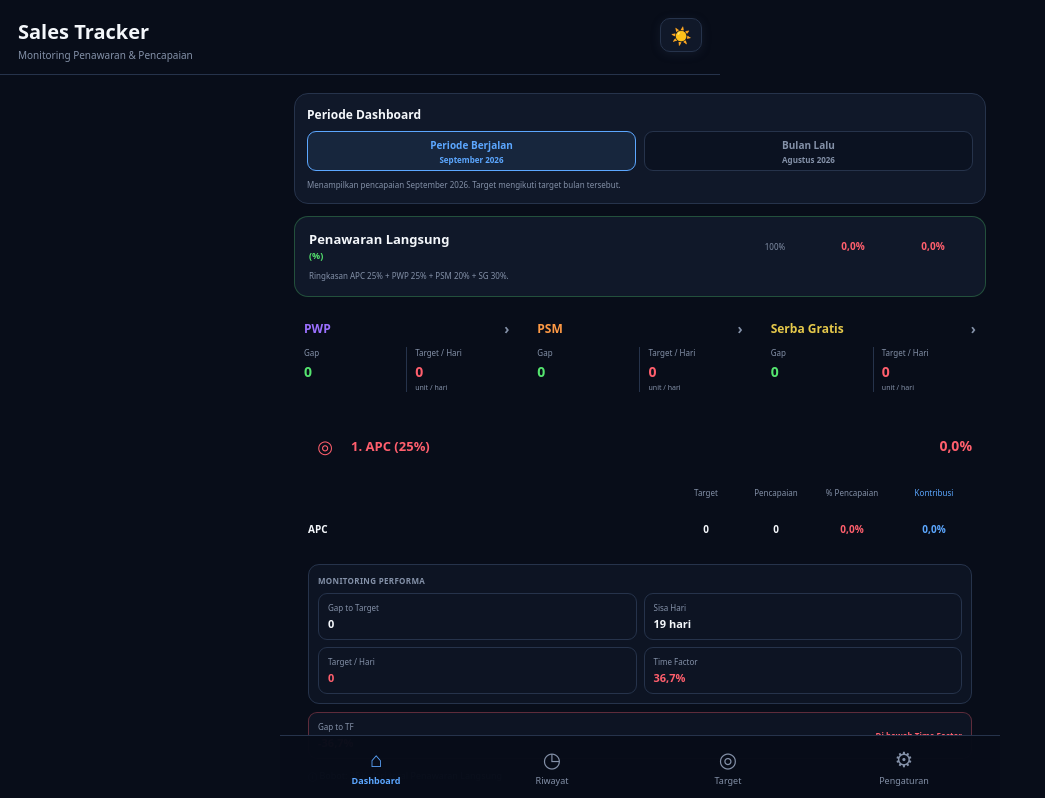
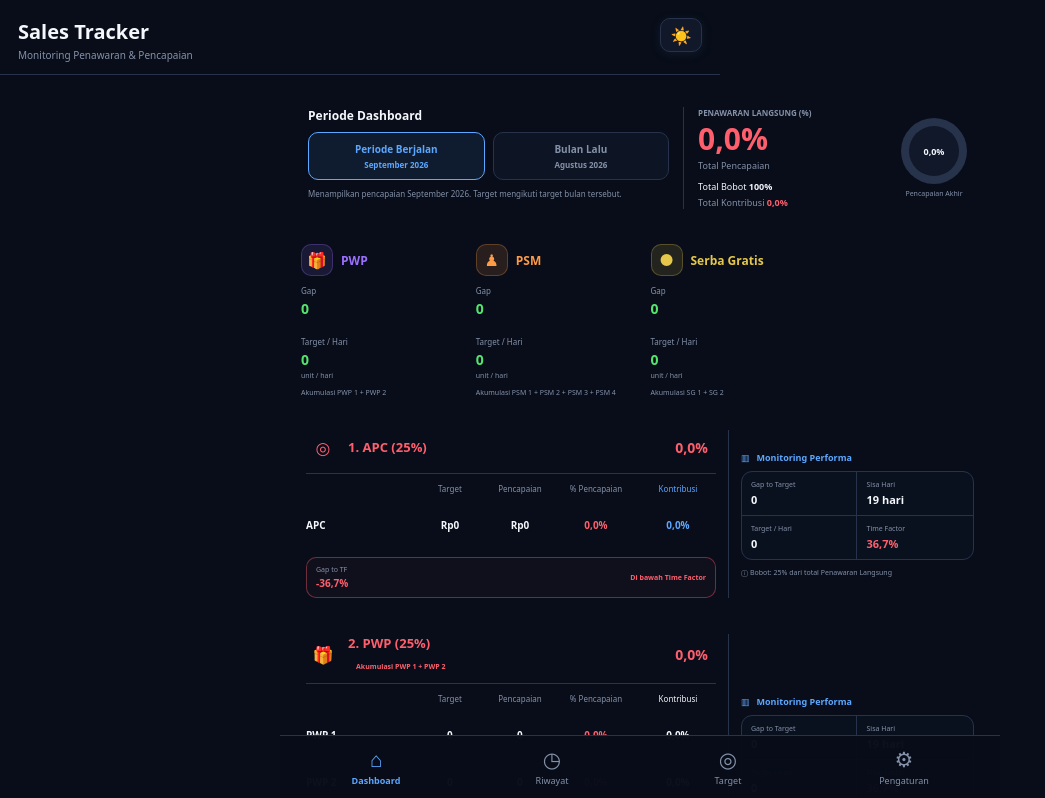
Before and after one commit to fajriainulyaqin-dev/sales-tracker, a React (Vite) app: page / in a window 1280 px wide. Shown: the top 798 px of the page, without its empty margins (0-1045 px from the left). Built offline with nearby package versions, Linux system fonts and the light colour scheme.

Commit message:
Update App.jsx

```diff
--- a/src/App.jsx
+++ b/src/App.jsx
@@ -531,7 +531,7 @@ function ApcRow({ data }) {
             fontWeight: 800,
           }}
         >
-          {fmt(data.target)}
+          Rp{fmt(data.target)}
         </div>
 
         <div
@@ -542,7 +542,7 @@ function ApcRow({ data }) {
             fontWeight: 800,
           }}
         >
-          {fmt(data.achieved)}
+          Rp{fmt(data.achieved)}
         </div>
 
         <div
@@ -587,159 +587,109 @@ function Section({
 }) {
   const sectionColor = performanceColor(achievement);
   const gapToTf = Number(achievement || 0) - Number(timeFactor || 0);
+  const tfColor = gapToTf >= 0 ? COLORS.green : COLORS.red;
 
   return (
     <section
       style={{
-        background: `radial-gradient(circle at 100% 0%, ${sectionColor}16 0%, transparent 42%), ${COLORS.panel}`,
-        border: `1px solid ${sectionColor}85`,
+        background: `radial-gradient(circle at 100% 0%, ${sectionColor}13 0%, transparent 46%), ${COLORS.panel}`,
+        border: `1px solid ${sectionColor}88`,
         borderRadius: 16,
-        padding: 14,
-        marginTop: 14,
-        position: "relative",
-        boxSizing: "border-box",
-        boxShadow: `0 0 16px ${sectionColor}0f`,
+        padding: 12,
+        marginTop: 12,
+        boxShadow: `0 8px 22px ${sectionColor}0b`,
       }}
     >
-      <div style={{ display: "flex", alignItems: "center", gap: 9 }}>
-        <div
-          style={{
-            width: 34,
-            height: 34,
-            borderRadius: 10,
-            background: `${sectionColor}20`,
-            border: `1px solid ${sectionColor}45`,
-            display: "flex",
-            alignItems: "center",
-            justifyContent: "center",
-            color: sectionColor,
-            fontSize: 18,
-            flexShrink: 0,
-          }}
-        >{icon}</div>
-        <div style={{ minWidth: 0, flex: 1 }}>
-          <div style={{ fontSize: 13, fontWeight: 900, color: sectionColor }}>
-            {number}. {title} ({weight}%)
+      <div style={{ display: "grid", gridTemplateColumns: "minmax(0,1.5fr) minmax(205px,.9fr)", gap: 12, alignItems: "stretch" }}>
+        <div style={{ minWidth: 0 }}>
+          <div style={{ display: "flex", alignItems: "center", gap: 8 }}>
+            <div style={{ width: 34, height: 34, borderRadius: 11, background: `${sectionColor}20`, border: `1px solid ${sectionColor}45`, display: "grid", placeItems: "center", color: sectionColor, fontSize: 17, flexShrink: 0 }}>{icon}</div>
+            <div style={{ minWidth: 0, flex: 1 }}>
+              <div style={{ color: sectionColor, fontSize: 13, fontWeight: 950 }}>{number}. {title} ({weight}%)</div>
+              {badge && <div style={{ display: "inline-block", marginTop: 4, padding: "3px 8px", borderRadius: 999, background: `${sectionColor}20`, color: sectionColor, fontSize: 7, fontWeight: 900 }}>{badge}</div>}
+            </div>
+            <div style={{ color: sectionColor, fontSize: 14, fontWeight: 950, whiteSpace: "nowrap", padding: "4px 8px", borderRadius: 999, border: `1px solid ${sectionColor}55`, background: `${sectionColor}0c` }}>{fmtPct(achievement)}</div>
           </div>
-          {badge && (
-            <div style={{ display: "inline-block", marginTop: 5, padding: "3px 8px", borderRadius: 999, background: `${sectionColor}20`, color: sectionColor, fontSize: 8, fontWeight: 800 }}>
-              {badge}
+          <div style={{ marginTop: 9, paddingTop: 9, borderTop: `1px solid ${COLORS.border}` }}>{children}</div>
+          <div style={{ marginTop: 9, padding: "7px 9px", borderRadius: 10, border: `1px solid ${tfColor}65`, background: `${tfColor}09`, display: "flex", justifyContent: "space-between", gap: 8, alignItems: "center" }}>
+            <div>
+              <div style={{ color: COLORS.muted, fontSize: 7 }}>Gap to TF</div>
+              <div style={{ color: tfColor, fontSize: 10, fontWeight: 950, marginTop: 2 }}>{gapToTf >= 0 ? "+" : ""}{fmtPct(gapToTf)}</div>
             </div>
-          )}
-        </div>
-        <div style={{ color: sectionColor, fontSize: 14, fontWeight: 900, whiteSpace: "nowrap" }}>
-          {fmtPct(achievement)}
-        </div>
-      </div>
-
-      <div
-        style={{
-          marginTop: 12,
-          paddingTop: 12,
-          borderTop: `1px solid ${sectionColor}35`,
-        }}
-      >
-        {children}
-      </div>
-
-      <div
-        style={{
-          marginTop: 12,
-          padding: "10px 9px 9px",
-          borderRadius: 11,
-          background: COLORS.subpanel,
-          border: `1px solid ${COLORS.border}`,
-        }}
-      >
-        <div
-          style={{
-            color: COLORS.muted,
-            fontSize: 8,
-            fontWeight: 800,
-            letterSpacing: ".04em",
-            marginBottom: 7,
-            textTransform: "uppercase",
-          }}
-        >
-          Monitoring Performa
-        </div>
-        <div style={{ display: "grid", gridTemplateColumns: "repeat(2,minmax(0,1fr))", gap: 7 }}>
-        <div style={{ background: COLORS.subpanel, border: `1px solid ${COLORS.border}`, borderRadius: 9, padding: "8px 9px" }}>
-          <div style={{ color: COLORS.muted, fontSize: 8 }}>Gap to Target</div>
-          <div style={{ color: gap > 0 ? COLORS.green : gap < 0 ? COLORS.red : COLORS.text, fontSize: 11, fontWeight: 900, marginTop: 3 }}>
-            {gap > 0 ? "+" : ""}{fmtGapNumber(gap)}
+            <div style={{ color: tfColor, fontSize: 7, fontWeight: 900, textAlign: "right" }}>{gapToTf >= 0 ? "Di atas Time Factor" : "Di bawah Time Factor"}</div>
           </div>
         </div>
-        <div style={{ background: COLORS.subpanel, border: `1px solid ${COLORS.border}`, borderRadius: 9, padding: "8px 9px" }}>
-          <div style={{ color: COLORS.muted, fontSize: 8 }}>Sisa Hari</div>
-          <div style={{ color: COLORS.text, fontSize: 11, fontWeight: 900, marginTop: 3 }}>{remainingDays} hari</div>
+
+        <div style={{ borderLeft: `1px solid ${COLORS.border}`, paddingLeft: 12, display: "flex", flexDirection: "column", justifyContent: "center" }}>
+          <div style={{ color: COLORS.blue, fontSize: 9, fontWeight: 900, marginBottom: 7 }}>▥ &nbsp; Monitoring Performa</div>
+          <div style={{ border: `1px solid ${COLORS.border}`, borderRadius: 11, overflow: "hidden", background: `${COLORS.subpanel}90` }}>
+            <div style={{ display: "grid", gridTemplateColumns: "1fr 1fr" }}>
+              <div style={{ padding: "8px 9px", borderRight: `1px solid ${COLORS.border}`, borderBottom: `1px solid ${COLORS.border}` }}>
+                <div style={{ color: COLORS.muted, fontSize: 7 }}>Gap to Target</div>
+                <div style={{ color: gap > 0 ? COLORS.green : gap < 0 ? COLORS.red : COLORS.text, fontSize: 11, fontWeight: 950, marginTop: 3 }}>{gap > 0 ? "+" : ""}{fmtGapNumber(gap)}</div>
+              </div>
+              <div style={{ padding: "8px 9px", borderBottom: `1px solid ${COLORS.border}` }}>
+                <div style={{ color: COLORS.muted, fontSize: 7 }}>Sisa Hari</div>
+                <div style={{ color: COLORS.text, fontSize: 11, fontWeight: 950, marginTop: 3 }}>{remainingDays} hari</div>
+              </div>
+              <div style={{ padding: "8px 9px", borderRight: `1px solid ${COLORS.border}` }}>
+                <div style={{ color: COLORS.muted, fontSize: 7 }}>Target / Hari</div>
+                <div style={{ color: COLORS.text, fontSize: 11, fontWeight: 950, marginTop: 3 }}>{fmtGapNumber(targetPerDay)}</div>
+              </div>
+              <div style={{ padding: "8px 9px" }}>
+                <div style={{ color: COLORS.muted, fontSize: 7 }}>Time Factor</div>
+                <div style={{ color: tfColor, fontSize: 11, fontWeight: 950, marginTop: 3 }}>{fmtPct(timeFactor)}</div>
+              </div>
+            </div>
+          </div>
+          <div style={{ color: COLORS.muted, fontSize: 7, marginTop: 8 }}>ⓘ Bobot: {weight}% dari total Penawaran Langsung</div>
         </div>
-        <div style={{ background: COLORS.subpanel, border: `1px solid ${COLORS.border}`, borderRadius: 9, padding: "8px 9px" }}>
-          <div style={{ color: COLORS.muted, fontSize: 8 }}>Target / Hari</div>
-          <div style={{ color: sectionColor, fontSize: 11, fontWeight: 900, marginTop: 3 }}>{fmtGapNumber(targetPerDay)}</div>
-        </div>
-        <div style={{ background: COLORS.subpanel, border: `1px solid ${COLORS.border}`, borderRadius: 9, padding: "8px 9px" }}>
-          <div style={{ color: COLORS.muted, fontSize: 8 }}>Time Factor</div>
-          <div style={{ color: gapToTf >= 0 ? COLORS.green : COLORS.red, fontSize: 11, fontWeight: 900, marginTop: 3 }}>{fmtPct(timeFactor)}</div>
-        </div>
-        </div>
-      </div>
-
-      <div style={{ marginTop: 8, background: COLORS.subpanel, border: `1px solid ${gapToTf >= 0 ? COLORS.green : COLORS.red}55`, borderRadius: 9, padding: "8px 9px", display: "flex", justifyContent: "space-between", alignItems: "center", gap: 8 }}>
-        <div>
-          <div style={{ color: COLORS.muted, fontSize: 8 }}>Gap to TF</div>
-          <div style={{ color: gapToTf >= 0 ? COLORS.green : COLORS.red, fontSize: 11, fontWeight: 900, marginTop: 3 }}>{gapToTf >= 0 ? "+" : ""}{fmtPct(gapToTf)}</div>
-        </div>
-        <div style={{ color: gapToTf >= 0 ? COLORS.green : COLORS.red, fontSize: 8, fontWeight: 800, textAlign: "right" }}>
-          {gapToTf >= 0 ? "Di atas Time Factor" : "Di bawah Time Factor"}
-        </div>
-      </div>
-
-      <div style={{ marginTop: 10, color: COLORS.muted, fontSize: 9 }}>
-        ⓘ Bobot: {weight}% dari total Penawaran Langsung
       </div>
     </section>
   );
 }
 
 function PerformanceCards({ pwp, psm, sg }) {
-  const card = (label, stat, baseColor) => {
+  const card = (label, stat, baseColor, icon, subtitle) => {
     const achievement = Number(stat?.achievement || 0);
     const accent = performanceColor(achievement);
     const gap = Number(stat?.gap || 0);
     const targetPerDay = Number(stat?.targetPerDay || 0);
     return (
-      <div style={{ background: `radial-gradient(circle at 100% 0%, ${accent}18 0%, transparent 60%), ${COLORS.panel}`, border: `1px solid ${accent}99`, borderRadius: 11, padding: "10px 10px 9px", boxShadow: `inset 0 1px 0 ${accent}18, 0 0 14px ${accent}10` }}>
-        <div style={{ display: "flex", alignItems: "center", gap: 6, color: baseColor, fontSize: 12, fontWeight: 900 }}>
-          {label}<span style={{ marginLeft: "auto", color: COLORS.muted, fontSize: 14 }}>›</span>
+      <div
+        style={{
+          background: `radial-gradient(circle at 100% 0%, ${accent}15 0%, transparent 62%), ${COLORS.panel}`,
+          border: `1px solid ${accent}90`,
+          borderRadius: 14,
+          padding: 11,
+          boxShadow: `0 7px 18px ${accent}0b`,
+        }}
+      >
+        <div style={{ display: "flex", alignItems: "center", gap: 8 }}>
+          <div style={{ width: 32, height: 32, borderRadius: 10, background: `${baseColor}20`, border: `1px solid ${baseColor}45`, display: "grid", placeItems: "center", color: baseColor, fontSize: 16 }}>{icon}</div>
+          <div style={{ color: baseColor, fontSize: 12, fontWeight: 950 }}>{label}</div>
         </div>
-        <div style={{ display: "grid", gridTemplateColumns: "minmax(0,1fr) 1px minmax(0,1fr)", gap: 8, marginTop: 9 }}>
+        <div style={{ display: "grid", gridTemplateColumns: "1fr 1px 1fr", gap: 9, marginTop: 9 }}>
           <div>
             <div style={{ color: COLORS.muted, fontSize: 8 }}>Gap</div>
-            <div style={{ color: gap >= 0 ? COLORS.green : COLORS.red, fontSize: 14, fontWeight: 900, marginTop: 4, whiteSpace: "nowrap" }}>{gap > 0 ? "+" : ""}{fmtGapNumber(gap)}</div>
+            <div style={{ color: gap >= 0 ? COLORS.green : COLORS.red, fontSize: 14, fontWeight: 950, marginTop: 3 }}>{gap > 0 ? "+" : ""}{fmtGapNumber(gap)}</div>
           </div>
-          <div style={{ width: 1, background: COLORS.border }} />
+          <div style={{ background: COLORS.border }} />
           <div>
             <div style={{ color: COLORS.muted, fontSize: 8 }}>Target / Hari</div>
-            <div style={{ color: accent, fontSize: 14, fontWeight: 900, marginTop: 4, whiteSpace: "nowrap" }}>{targetPerDay > 0 ? "+" : ""}{fmtGapNumber(targetPerDay)}</div>
+            <div style={{ color: targetPerDay > 0 ? accent : COLORS.green, fontSize: 14, fontWeight: 950, marginTop: 3 }}>{targetPerDay > 0 ? "+" : ""}{fmtGapNumber(targetPerDay)}</div>
             <div style={{ color: COLORS.muted, fontSize: 7, marginTop: 2 }}>unit / hari</div>
           </div>
         </div>
+        <div style={{ color: COLORS.muted, fontSize: 7, marginTop: 8 }}>{subtitle}</div>
       </div>
     );
   };
   return (
-    <div
-      style={{
-        marginTop: 12,
-        display: "grid",
-        gridTemplateColumns: "repeat(3,minmax(0,1fr))",
-        gap: 8,
-      }}
-    >
-      {card("PWP", pwp, COLORS.purple)}
-      {card("PSM", psm, COLORS.orange)}
-      {card("Serba Gratis", sg, COLORS.yellow)}
+    <div style={{ display: "grid", gridTemplateColumns: "repeat(3,minmax(0,1fr))", gap: 9, marginBottom: 12 }}>
+      {card("PWP", pwp, COLORS.purple, "🎁", "Akumulasi PWP 1 + PWP 2")}
+      {card("PSM", psm, COLORS.orange, "♟", "Akumulasi PSM 1 + PSM 2 + PSM 3 + PSM 4")}
+      {card("Serba Gratis", sg, COLORS.yellow, "●", "Akumulasi SG 1 + SG 2")}
     </div>
   );
 }
@@ -863,90 +813,111 @@ function MiniKpi({
   );
 }
 
-function DirectSummary({ value }) {
-  const percentage = Number(value || 0);
+function DashboardOverview({
+  dashboardPeriod,
+  setDashboardPeriod,
+  currentMonthKey,
+  previousMonthKey,
+  selectedMonthKey,
+  percentage,
+}) {
+  const accent = performanceColor(percentage);
 
   return (
     <section
       style={{
-        background: COLORS.panel,
-        border: `1px solid ${COLORS.green}45`,
-        borderRadius: 14,
+        background: `radial-gradient(circle at 100% 0%, ${accent}12 0%, transparent 42%), ${COLORS.panel}`,
+        border: `1px solid ${accent}65`,
+        borderRadius: 16,
         padding: 14,
-        marginTop: 12,
+        marginBottom: 12,
+        boxShadow: `0 8px 24px ${accent}0a`,
       }}
     >
       <div
         style={{
           display: "grid",
-          gridTemplateColumns: "1.4fr 72px 72px 76px",
-          gap: 6,
-          alignItems: "center",
-          width: "100%",
+          gridTemplateColumns: "minmax(0,1.25fr) minmax(0,1fr)",
+          gap: 14,
+          alignItems: "stretch",
         }}
       >
+        <div>
+          <div style={{ fontSize: 12, fontWeight: 900, marginBottom: 8 }}>
+            Periode Dashboard
+          </div>
+          <div style={{ display: "grid", gridTemplateColumns: "repeat(2,minmax(0,1fr))", gap: 8 }}>
+            <button
+              onClick={() => setDashboardPeriod("current")}
+              style={{
+                minHeight: 48,
+                borderRadius: 10,
+                border: `1px solid ${dashboardPeriod === "current" ? COLORS.blue : COLORS.border}`,
+                background: dashboardPeriod === "current" ? `${COLORS.blue}18` : COLORS.subpanel,
+                color: dashboardPeriod === "current" ? COLORS.blue : COLORS.muted,
+                fontSize: 10,
+                fontWeight: 900,
+              }}
+            >
+              Periode Berjalan
+              <div style={{ fontSize: 8, marginTop: 3 }}>{monthLabel(currentMonthKey)}</div>
+            </button>
+            <button
+              onClick={() => setDashboardPeriod("previous")}
+              style={{
+                minHeight: 48,
+                borderRadius: 10,
+                border: `1px solid ${dashboardPeriod === "previous" ? COLORS.purple : COLORS.border}`,
+                background: dashboardPeriod === "previous" ? `${COLORS.purple}18` : COLORS.subpanel,
+                color: dashboardPeriod === "previous" ? COLORS.purple : COLORS.muted,
+                fontSize: 10,
+                fontWeight: 900,
+              }}
+            >
+              Bulan Lalu
+              <div style={{ fontSize: 8, marginTop: 3 }}>{monthLabel(previousMonthKey)}</div>
+            </button>
+          </div>
+          <div style={{ color: COLORS.muted, fontSize: 8, marginTop: 8, lineHeight: 1.5 }}>
+            Menampilkan pencapaian {monthLabel(selectedMonthKey)}. Target mengikuti target bulan tersebut.
+          </div>
+        </div>
+
         <div
           style={{
-            fontSize: 13,
-            fontWeight: 900,
-            lineHeight: 1.25,
+            borderLeft: `1px solid ${COLORS.border}`,
+            paddingLeft: 14,
+            display: "grid",
+            gridTemplateColumns: "minmax(0,1fr) 76px",
+            gap: 10,
+            alignItems: "center",
           }}
         >
-          Penawaran Langsung
-          <div
-            style={{
-              color: COLORS.green,
-              fontSize: 9,
-              fontWeight: 800,
-              marginTop: 3,
-            }}
-          >
-            (%)
+          <div>
+            <div style={{ color: COLORS.muted, fontSize: 8, fontWeight: 800 }}>PENAWARAN LANGSUNG (%)</div>
+            <div style={{ color: accent, fontSize: 30, lineHeight: 1, fontWeight: 950, marginTop: 6 }}>{fmtPct(percentage)}</div>
+            <div style={{ color: COLORS.muted, fontSize: 9, marginTop: 5 }}>Total Pencapaian</div>
+            <div style={{ color: COLORS.text, fontSize: 9, marginTop: 8 }}>Total Bobot <strong>100%</strong></div>
+            <div style={{ color: COLORS.muted, fontSize: 9, marginTop: 3 }}>Total Kontribusi <strong style={{ color: accent }}>{fmtPct(percentage)}</strong></div>
+          </div>
+          <div style={{ textAlign: "center" }}>
+            <div
+              style={{
+                width: 66,
+                height: 66,
+                borderRadius: "50%",
+                background: `conic-gradient(${accent} ${Math.min(percentage,100)}%, ${COLORS.border} 0)`,
+                display: "grid",
+                placeItems: "center",
+                margin: "0 auto",
+                boxShadow: `0 0 18px ${accent}25`,
+              }}
+            >
+              <div style={{ width: 50, height: 50, borderRadius: "50%", background: COLORS.panel, display: "grid", placeItems: "center", fontSize: 9, fontWeight: 900 }}>{fmtPct(percentage)}</div>
+            </div>
+            <div style={{ color: COLORS.muted, fontSize: 7, marginTop: 5 }}>Pencapaian Akhir</div>
           </div>
         </div>
-
-        <div
-          style={{
-            textAlign: "center",
-            color: COLORS.muted,
-            fontSize: 8,
-          }}
-        >
-          100%
-        </div>
-
-        <div
-          style={{
-            textAlign: "center",
-            color: statusColor(percentage),
-            fontSize: 10,
-            fontWeight: 900,
-          }}
-        >
-          {fmtPct(percentage)}
-        </div>
-
-        <div
-          style={{
-            textAlign: "center",
-            color: statusColor(percentage),
-            fontSize: 10,
-            fontWeight: 900,
-          }}
-        >
-          {fmtPct(percentage)}
-        </div>
-      </div>
-
-      <div
-        style={{
-          color: COLORS.muted,
-          fontSize: 8,
-          marginTop: 8,
-          lineHeight: 1.5,
-        }}
-      >
-        Ringkasan APC 25% + PWP 25% + PSM 20% + SG 30%.
       </div>
     </section>
   );
@@ -2876,138 +2847,13 @@ export default function App() {
 
         {activeTab === "dashboard" && (
           <>
-            <section
-              style={{
-                background: COLORS.panel,
-                border:
-                  `1px solid ${COLORS.border}`,
-                borderRadius: 14,
-                padding: 12,
-                marginBottom: 10,
-              }}
-            >
-              <div
-                style={{
-                  fontSize: 12,
-                  fontWeight: 800,
-                  marginBottom: 8,
-                }}
-              >
-                Periode Dashboard
-              </div>
-
-              <div
-                style={{
-                  display: "grid",
-                  gridTemplateColumns:
-                    "repeat(2,minmax(0,1fr))",
-                  gap: 8,
-                }}
-              >
-                <button
-                  onClick={() =>
-                    setDashboardPeriod("current")
-                  }
-                  style={{
-                    height: 40,
-                    borderRadius: 9,
-                    border:
-                      `1px solid ${
-                        dashboardPeriod ===
-                        "current"
-                          ? COLORS.blue
-                          : COLORS.border
-                      }`,
-                    background:
-                      dashboardPeriod ===
-                      "current"
-                        ? `${COLORS.blue}18`
-                        : "#0b1221",
-                    color:
-                      dashboardPeriod ===
-                      "current"
-                        ? COLORS.blue
-                        : COLORS.muted,
-                    fontSize: 10,
-                    fontWeight: 800,
-                  }}
-                >
-                  Periode Berjalan
-
-                  <div
-                    style={{
-                      fontSize: 8,
-                      marginTop: 2,
-                    }}
-                  >
-                    {monthLabel(
-                      currentMonthKey
-                    )}
-                  </div>
-                </button>
-
-                <button
-                  onClick={() =>
-                    setDashboardPeriod("previous")
-                  }
-                  style={{
-                    height: 40,
-                    borderRadius: 9,
-                    border:
-                      `1px solid ${
-                        dashboardPeriod ===
-                        "previous"
-                          ? COLORS.purple
-                          : COLORS.border
-                      }`,
-                    background:
-                      dashboardPeriod ===
-                      "previous"
-                        ? `${COLORS.purple}18`
-                        : "#0b1221",
-                    color:
-                      dashboardPeriod ===
-                      "previous"
-                        ? COLORS.purple
-                        : COLORS.muted,
-                    fontSize: 10,
-                    fontWeight: 800,
-                  }}
-                >
-                  Bulan Lalu
-
-                  <div
-                    style={{
-                      fontSize: 8,
-                      marginTop: 2,
-                    }}
-                  >
-                    {monthLabel(
-                      previousMonthKey
-                    )}
-                  </div>
-                </button>
-              </div>
-
-              <div
-                style={{
-                  color: COLORS.muted,
-                  fontSize: 8,
-                  marginTop: 8,
-                  lineHeight: 1.5,
-                }}
-              >
-                Menampilkan pencapaian{" "}
-                {monthLabel(
-                  selectedMonthKey
-                )}
-                . Target mengikuti target
-                bulan tersebut.
-              </div>
-            </section>
-
-            <DirectSummary
-              value={
+            <DashboardOverview
+              dashboardPeriod={dashboardPeriod}
+              setDashboardPeriod={setDashboardPeriod}
+              currentMonthKey={currentMonthKey}
+              previousMonthKey={previousMonthKey}
+              selectedMonthKey={selectedMonthKey}
+              percentage={
                 kpi.apc.contribution +
                 kpi.pwp.contribution +
                 kpi.psm.contribution +
```
